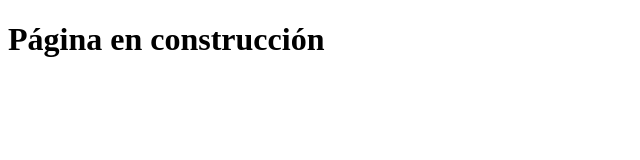
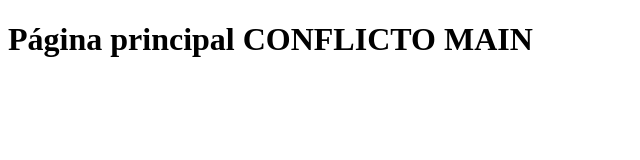
Before and after one commit to Nigelayala/tarea3_Nigel_Ayala, a plain HTML site: page index.html in a window 1280 px wide. Shown: the whole page, without its empty margins (0-640 px from the left). Drawn offline with Linux system fonts and the light colour scheme.

Commit message:
Modificación en main para conflicto

```diff
--- a/index.html
+++ b/index.html
@@ -4,6 +4,6 @@
     <title>Mi Web</title>
 </head>
 <body>
-    <h1>Página en construcción</h1>
+    <h1>Página principal CONFLICTO MAIN</h1>
 </body>
 </html>
```
